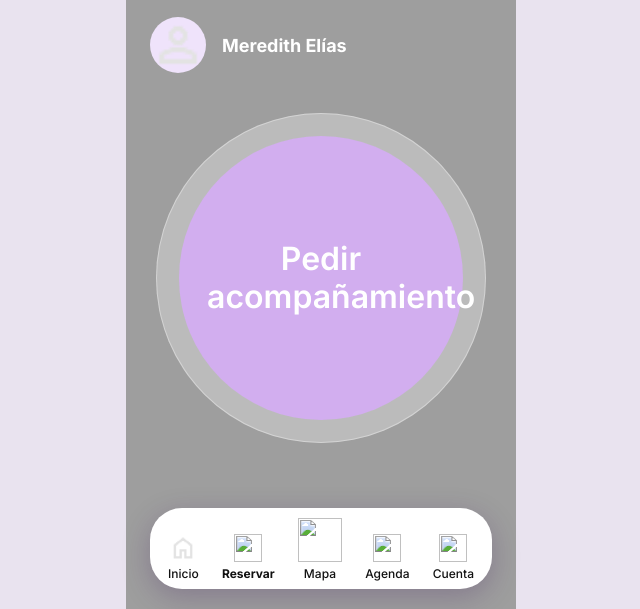
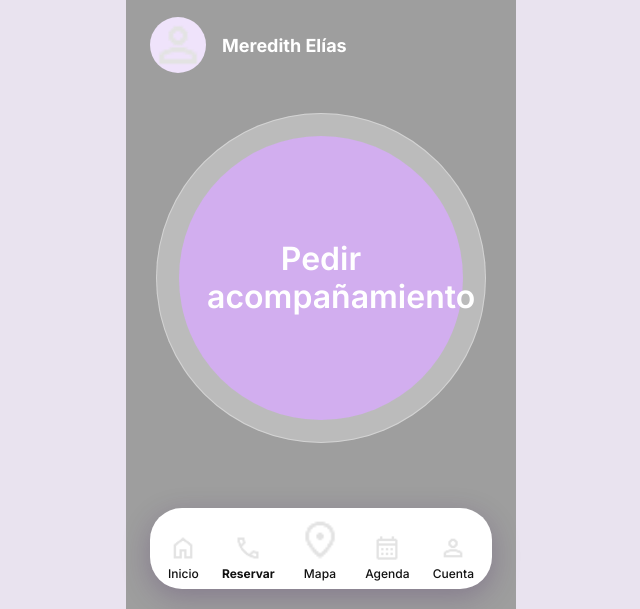
Before and after one commit to LuisAlejandro10/prototipo, a plain HTML site: page html/reserva.html in a window 1280 px wide. Shown: the part 191-800 px from the top of the page, without its empty margins (319-959 px from the left). Drawn offline with Linux system fonts and the light colour scheme; the site is published under a folder, as on GitHub Pages, so addresses that start at the root find nothing.

Commit message:
Add files via upload

```diff
--- a/html/reserva.html
+++ b/html/reserva.html
@@ -42,25 +42,25 @@
         </li>
         <li>
           <a href="reserva.html" aria-current="page">
-            <img src="/img/call_24dp_E3E3E3_FILL0_wght400_GRAD0_opsz24.png" alt="">
+            <img src="../img/call_24dp_E3E3E3_FILL0_wght400_GRAD0_opsz24.png" alt="">
             <span>Reservar</span>
           </a>
         </li>
         <li>
           <a href="mapa.html">
-            <img src="/img/location_on_24dp_E3E3E3_FILL0_wght400_GRAD0_opsz24.png" alt="">
+            <img src="../img/location_on_24dp_E3E3E3_FILL0_wght400_GRAD0_opsz24.png" alt="">
             <span>Mapa</span>
           </a>
         </li>
         <li>
           <a href="agenda.html">
-            <img src="/img/calendar_month_24dp_E3E3E3_FILL0_wght400_GRAD0_opsz24.png" alt="">
+            <img src="../img/calendar_month_24dp_E3E3E3_FILL0_wght400_GRAD0_opsz24.png" alt="">
             <span>Agenda</span>
           </a>
         </li>
         <li>
           <a href="cuenta.html">
-            <img src="/img/person_24dp_E3E3E3_FILL0_wght400_GRAD0_opsz24.png" alt="">
+            <img src="../img/person_24dp_E3E3E3_FILL0_wght400_GRAD0_opsz24.png" alt="">
             <span>Cuenta</span>
           </a>
         </li>
```
